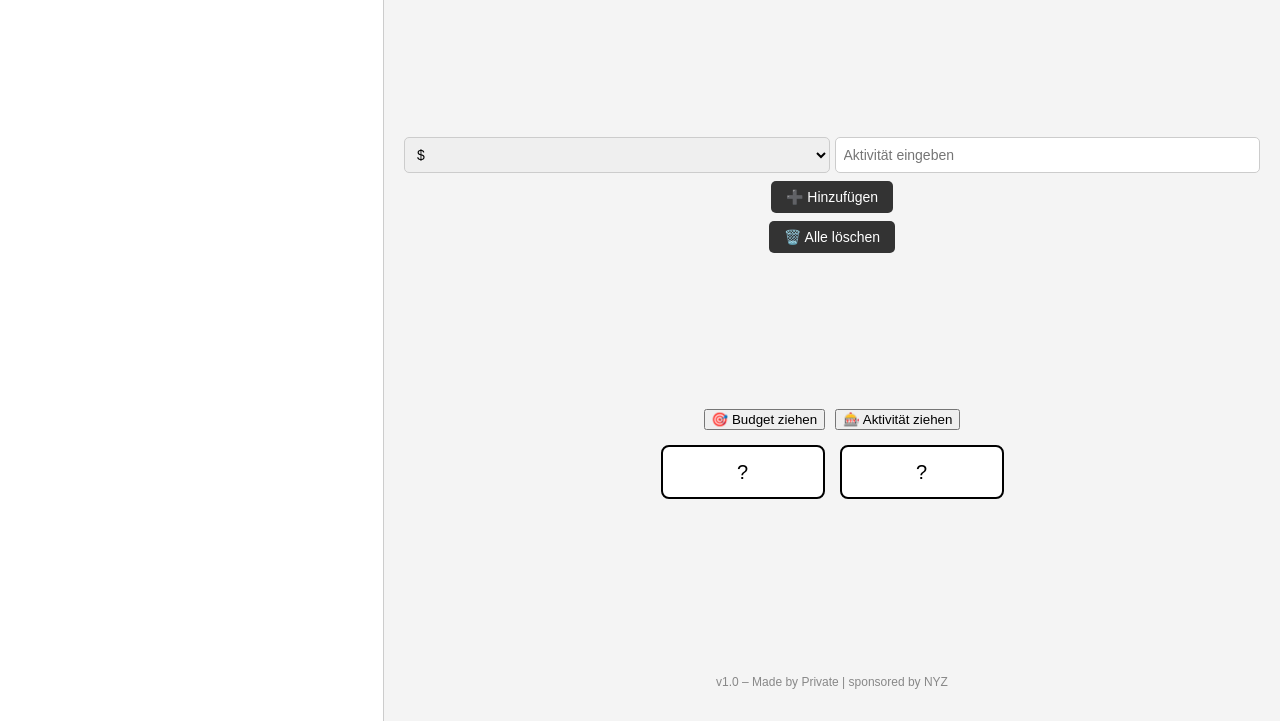
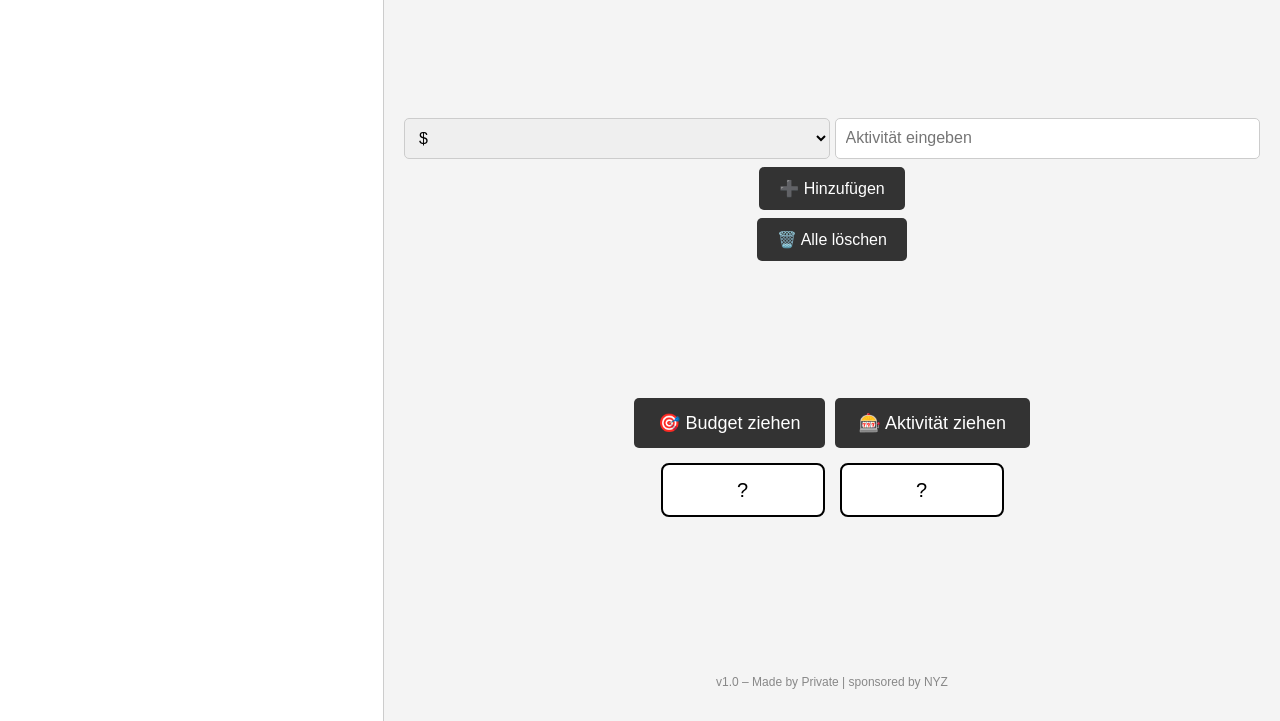
Before and after one commit to KingPinguinPrivate/Was-machen-Sachen, a plain HTML site: page index.html in a window 1280 px wide. Shown: the part 79-800 px from the top of the page. Drawn offline with Linux system fonts and the light colour scheme; no server answers.

Commit message:
Add files via upload

```diff
--- a/style.css
+++ b/style.css
@@ -51,16 +51,16 @@ h1, h2 {
 }
 
 .add-form select, .add-form input {
-    padding: 8px;
-    font-size: 14px;
+    padding: 10px;
+    font-size: 16px;
     border: 1px solid #ccc;
     border-radius: 5px;
     flex: 1;
 }
 
 .add-form button {
-    padding: 8px 15px;
-    font-size: 14px;
+    padding: 12px 20px;
+    font-size: 16px;
     border: none;
     background-color: #333;
     color: white;
@@ -86,6 +86,21 @@ h1, h2 {
     flex-wrap: wrap;
 }
 
+.result-row button {
+    padding: 14px 24px;
+    font-size: 18px;
+    border: none;
+    background-color: #333;
+    color: white;
+    border-radius: 5px;
+    cursor: pointer;
+    transition: 0.3s;
+}
+
+.result-row button:hover {
+    background-color: #555;
+}
+
 .result-boxes {
     display: flex;
     gap: 15px;
@@ -104,7 +119,7 @@ h1, h2 {
     background: white;
 }
 
-/* --- Richtiges Handy Layout --- */
+/* --- Mobile Layout --- */
 
 @media (max-width: 768px) {
     .container {
```
